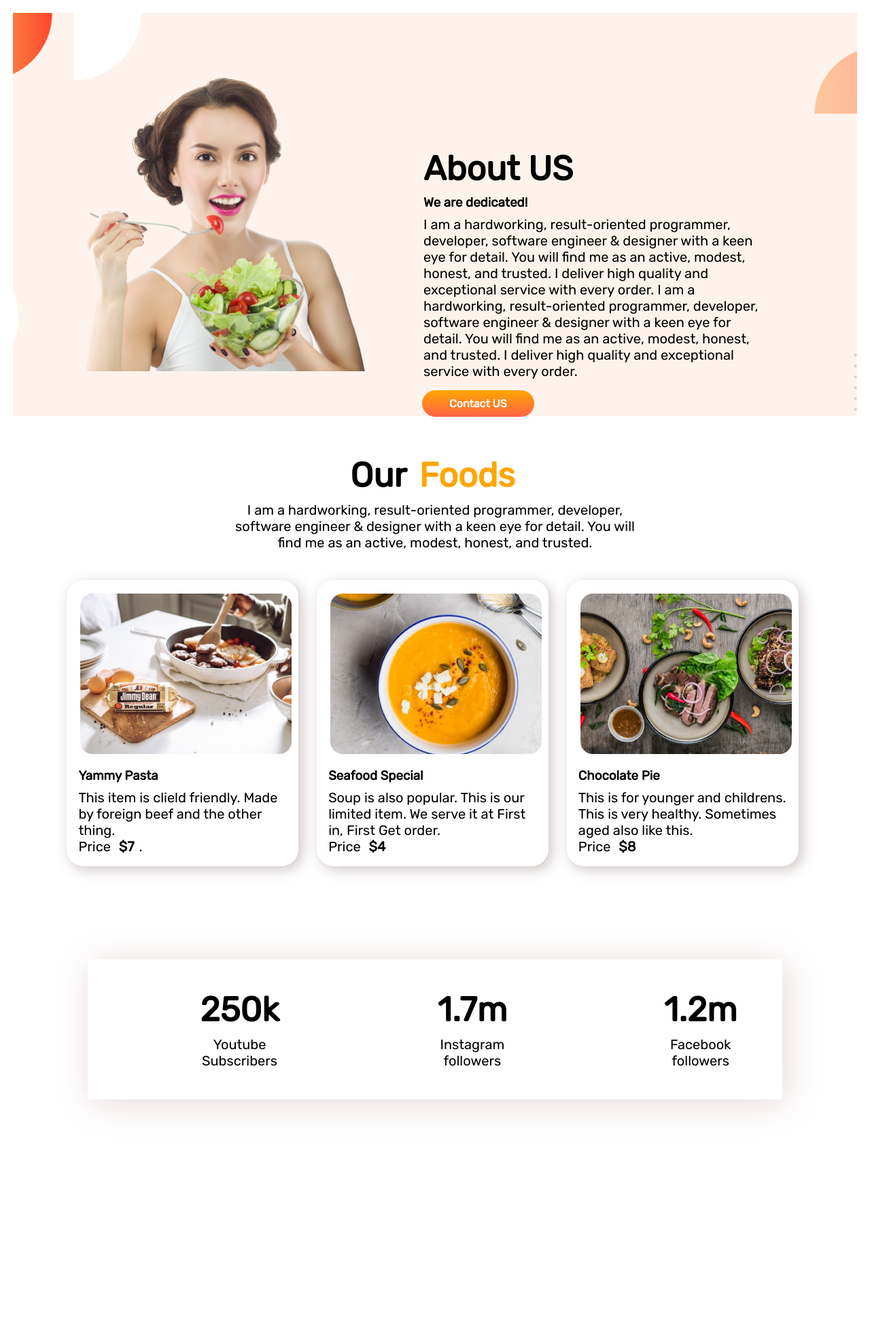
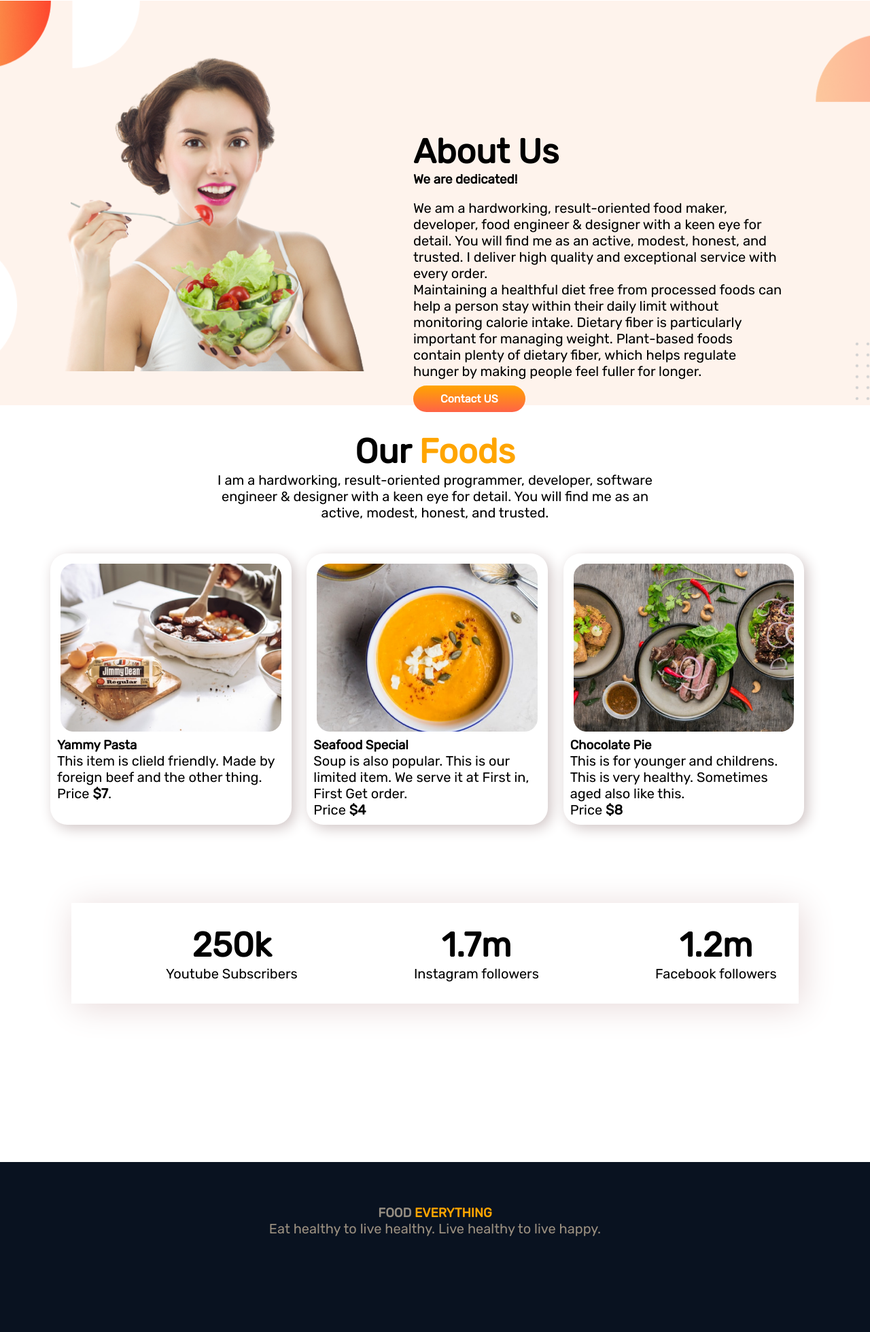
Before and after one commit to naimsiddiquibd/food-network, a plain HTML site: page index.html in a window 1280 px wide. Shown: the part 625-2584 px from the top of the page at 68% size. Before the commit the page ends 2491 px from the top, so only its background shows below. Drawn offline with Linux system fonts and the light colour scheme.

Commit message:
footer added

```diff
--- a/index.html
+++ b/index.html
@@ -11,6 +11,13 @@
       rel="stylesheet"
     />
     <link rel="stylesheet" href="style.css" />
+    <link
+      rel="icon"
+      href="icon.png"
+      type=""
+      sizes="16x
+    16"
+    />
   </head>
   <body>
     <!-- ======= Header ======= -->
@@ -23,6 +30,7 @@
         <h1>With <span>Food Network</span></h1>
         <h1>In <span>Dhaka!</span></h1>
         <p>Wellcome to our online platform!</p>
+        <br />
         <p>
           We are the fast-growing and result-oriented food sharing service in
           bangladesh. Please click the button bellow and hare your food.
@@ -40,17 +48,19 @@
         <img src="images/picture2.png" />
       </div>
       <div class="third-half-width">
-        <h1>About US</h1>
+        <h1>About Us</h1>
         <h3>We are dedicated!</h3>
+        <br />
         <p>
-          I am a hardworking, result-oriented programmer, developer, software
+          We am a hardworking, result-oriented food maker, developer, food
           engineer & designer with a keen eye for detail. You will find me as an
           active, modest, honest, and trusted. I deliver high quality and
-          exceptional service with every order. I am a hardworking,
-          result-oriented programmer, developer, software engineer & designer
-          with a keen eye for detail. You will find me as an active, modest,
-          honest, and trusted. I deliver high quality and exceptional service
-          with every order.
+          exceptional service with every order.<br />
+          Maintaining a healthful diet free from processed foods can help a
+          person stay within their daily limit without monitoring calorie
+          intake. Dietary fiber is particularly important for managing weight.
+          Plant-based foods contain plenty of dietary fiber, which helps
+          regulate hunger by making people feel fuller for longer.
         </p>
         <br />
         <a class="button" target="_blank" href="#">Contact US</a>
@@ -65,6 +75,7 @@
           engineer & designer with a keen eye for detail. You will find me as an
           active, modest, honest, and trusted.
         </p>
+        <br /><br />
       </div>
     </section>
 
@@ -100,7 +111,6 @@
       </div>
     </section>
 
-
     <section class="follow">
       <div class="follow-section">
         <div class="subscribers">
@@ -108,9 +118,7 @@
           <p>Youtube Subscribers</p>
         </div>
         <div class="subscribers">
-                <h1>
-                    1.7m
-                </h1>
+          <h1>1.7m</h1>
           <p>Instagram followers</p>
         </div>
         <div class="subscribers">
@@ -120,7 +128,11 @@
       </div>
     </section>
 
-
-
+    <footer>
+      <h3>FOOD <span class="color-tomato">EVERYTHING</span></h3>
+      <p class="footer-data">
+        Eat healthy to live healthy. Live healthy to live happy.
+      </p>
+    </footer>
   </body>
 </html>
--- a/style.css
+++ b/style.css
@@ -1,6 +1,6 @@
 * {
-  padding: 2px;
-  margin: 5px;
+  padding: 0px;
+  margin: 0px;
   text-decoration: none;
   list-style: none;
   box-sizing: border-box;
@@ -132,3 +132,17 @@ span {
   margin-left: 10%;
   text-align: center;
 }
+footer {
+  background-color: rgb(9, 18, 32);
+  height: 250px;
+  color: rgb(150, 142, 130);
+  text-align: center;
+  padding: 5%;
+  width: 100%;
+  display: inline-block;
+}
+
+.footer-data {
+  color: rgb(155, 144, 128);
+  text-align: center;
+}
```
Also changed, not shown: images/icon.png (added). Lines whose indentation alone changed are shown as unchanged.
